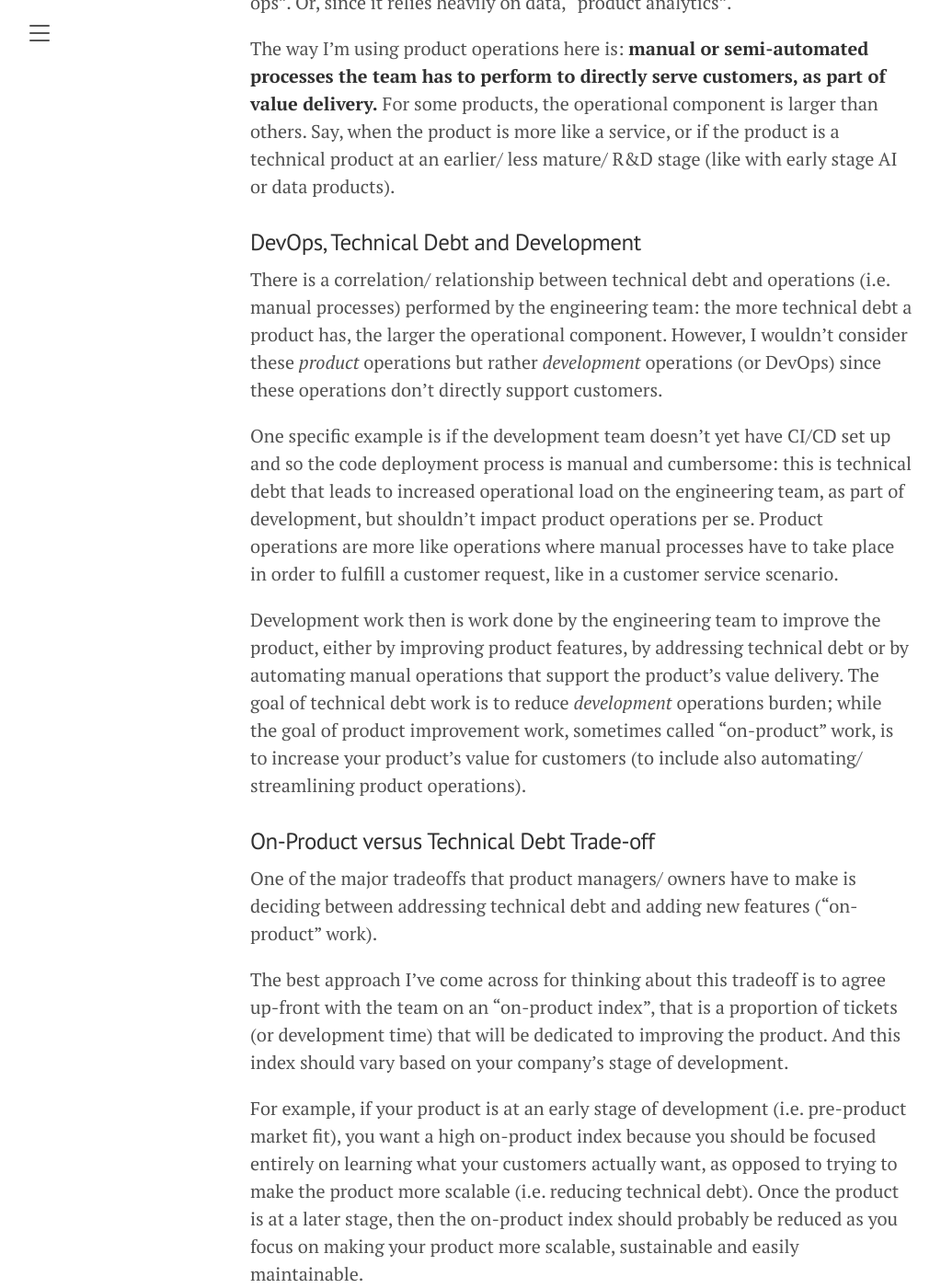
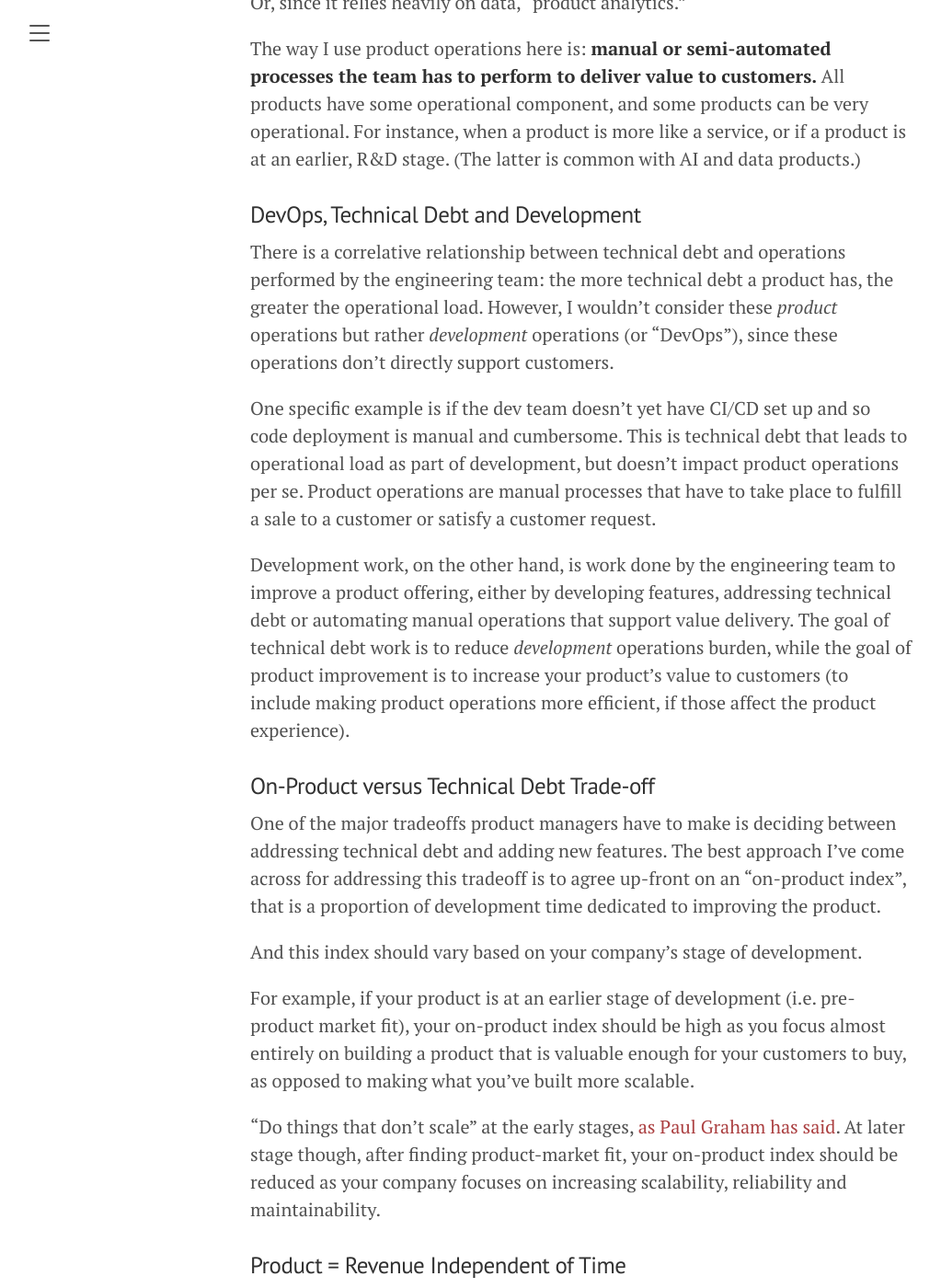
Before and after one commit to tmfarrell/tmfarrell.github.io, a Jekyll site: the page built from _posts/2022-03-24-ops_v_dev.md, in a window 1280 px wide and 1400 px high, scrolled down 502 px. Shown: the whole window at 92% size, without its empty margins (8-1031 px from the left). Built offline with Jekyll 4.4.1, drawn with Linux system fonts in a browser that asks for light colours; some of the changed text lies outside the part shown.

Commit message:
finish proj v prod post

```diff
--- a/_config.yml
+++ b/_config.yml
@@ -1,14 +1,15 @@
 # Setup
-title:               Tim Farrell
-tagline:             'health + engineering'
-description:         'Thoughts on product/ engineering, computation and the coming revolution in human health. <a href="https://twitter.com/tfarrell01">@tfarrell01</a>'
+title:               ''
+tagline:             'engineering + product + health'
+description:         'Thoughts on how technology (engineering/ product) can facilitate the next revolution in human health. <a href="https://twitter.com/tfarrell01">@tfarrell01</a>'
 url:                 https://tmfarrell.github.io
 paginate:            5
 permalink:           pretty
+markdown:            kramdown
 
 # About/contact
 author:
-  name:              Tim Farrell
+  name:              ''
   url:               https://twitter.com/tfarrell01
   email:             tfarrell01@gmail.com
 
@@ -18,4 +19,4 @@
 
 # Custom vars
 version:             0.2.0
-google_analytics_id: #UA-XXXX-Y
+google_analytics_id: G-SSNJPDVYRD
--- a/_includes/head.html
+++ b/_includes/head.html
@@ -5,11 +5,7 @@
   <meta name="viewport" content="width=device-width, initial-scale=1.0, maximum-scale=1">
 
   <title>
-    {% if page.title == "Home" %}
-      {{ site.title }} &middot; {{ site.tagline }}
-    {% else %}
-      {{ page.title }} &middot; {{ site.title }}
-    {% endif %}
+    {{ site.tagline }}
   </title>
 
   {% if page.url and site.baseurl %}
--- a/_layouts/default.html
+++ b/_layouts/default.html
@@ -14,7 +14,9 @@
         <div class="container">
           <h2 class="masthead-title">
             <a href="{{ site.baseurl }}/" title="Home"><b>{{ site.title }}</b></a>
-            &nbsp; &nbsp; <small>{{ site.tagline }}</small>
+            &nbsp; &nbsp; &nbsp; &nbsp; &nbsp; &nbsp; &nbsp; &nbsp; &nbsp; &nbsp; &nbsp;
+            &nbsp; &nbsp; &nbsp; &nbsp; &nbsp; &nbsp; &nbsp; &nbsp; &nbsp; &nbsp; &nbsp;
+            &nbsp; &nbsp; &nbsp; <small>{{ site.tagline }}</small>
           </h2>
         </div>
       </div>
--- a/_posts/2022-03-24-ops_v_dev.md
+++ b/_posts/2022-03-24-ops_v_dev.md
@@ -9,32 +9,34 @@
 
 ### Product Operations
 
-Product operations, or "product ops", has recently been used to describe the "operationalization" of the feedback loop between product, engineering and customer success[[1]](https://www.pendo.io/glossary/product-operations/). I actually think this is, in essence, operationalizing the product management function, so would be better termed "product management ops". Or, since it relies heavily on data, "product analytics".
+Product operations--or "product ops"--has recently been used to describe the operationalizing of feedback between product, engineering and customer success[[1]](https://www.pendo.io/glossary/product-operations/). I actually think this is, in essence, operationalizing the product management function, so would be better termed "product management ops." Or, since it relies heavily on data, "product analytics."
 
-The way I'm using product operations here is: **manual or semi-automated processes the team has to perform to directly serve customers, as part of value delivery.** For some products, the operational component is larger than others. Say, when the product is more like a service, or if the product is a technical product at an earlier/ less mature/ R&D stage (like with early stage AI or data products).
+The way I use product operations here is: **manual or semi-automated processes the team has to perform to deliver value to customers.** All products have some operational component, and some products can be very operational. For instance, when a product is more like a service, or if a product is at an earlier, R&D stage. (The latter is common with AI and data products.)
 
 ### DevOps, Technical Debt and Development
 
-There is a correlation/ relationship between technical debt and operations (i.e. manual processes) performed by the engineering team: the more technical debt a product has, the larger the operational component. However, I wouldn't consider these *product* operations but rather *development* operations (or DevOps) since these operations don't directly support customers.
+There is a correlative relationship between technical debt and operations performed by the engineering team: the more technical debt a product has, the greater the operational load. However, I wouldn't consider these *product* operations but rather *development* operations (or "DevOps"), since these operations don't directly support customers.
 
-One specific example is if the development team doesn't yet have CI/CD set up and so the code deployment process is manual and cumbersome: this is technical debt that leads to increased operational load on the engineering team, as part of development, but shouldn't impact product operations per se. Product operations are more like operations where manual processes have to take place in order to fulfill a customer request, like in a customer service scenario.
+One specific example is if the dev team doesn't yet have CI/CD set up and so code deployment is manual and cumbersome. This is technical debt that leads to operational load as part of development, but doesn't impact product operations per se. Product operations are manual processes that have to take place to fulfill a sale to a customer or satisfy a customer request.
 
-Development work then is work done by the engineering team to improve the product, either by improving product features, by addressing technical debt or by automating manual operations that support the product's value delivery. The goal of technical debt work is to reduce *development* operations burden; while the goal of product improvement work, sometimes called "on-product" work, is to increase your product's value for customers (to include also automating/ streamlining product operations).
+Development work, on the other hand, is work done by the engineering team to improve a product offering, either by developing features, addressing technical debt or automating manual operations that support value delivery. The goal of technical debt work is to reduce *development* operations burden, while the goal of product improvement is to increase your product's value to customers (to include making product operations more efficient, if those affect the product experience).
 
 ### On-Product versus Technical Debt Trade-off
 
-One of the major tradeoffs that product managers/ owners have to make is deciding between addressing technical debt and adding new features ("on-product" work).
+One of the major tradeoffs product managers have to make is deciding between addressing technical debt and adding new features. The best approach I've come across for addressing this tradeoff is to agree up-front on an "on-product index", that is a proportion of development time dedicated to improving the product.
 
-The best approach I've come across for thinking about this tradeoff is to agree up-front with the team on an "on-product index", that is a proportion of tickets (or development time) that will be dedicated to improving the product. And this index should vary based on your company's stage of development.
+And this index should vary based on your company's stage of development.
 
-For example, if your product is at an early stage of development (i.e. pre-product market fit), you want a high on-product index because you should be focused entirely on learning what your customers actually want, as opposed to trying to make the product more scalable (i.e. reducing technical debt). Once the product is at a later stage, then the on-product index should probably be reduced as you focus on making your product more scalable, sustainable and easily maintainable.
+For example, if your product is at an earlier stage of development (i.e. pre-product market fit), your on-product index should be high as you focus almost entirely on building a product that is valuable enough for your customers to buy, as opposed to making what you've built more scalable.
+
+"Do things that don't scale" at the early stages, [as Paul Graham has said](http://paulgraham.com/ds.html). At later stage though, after finding product-market fit, your on-product index should be reduced as your company focuses on increasing scalability, reliability and maintainability.
 
 ### Product = Revenue Independent of Time
 
-For products with more of a *product* operational component, an additonal tradeoff has to be made is: how do we prioritize between product operations versus development (i.e. operating vs improving the product)? Very similar to the technical debt tradeoff, except here operations are directly supporting customers and potential revenue (if the company is at that stage).
+For products with more of a product operations component, an additional tradeoff has to be made: how do we prioritize between product operations versus development, operating versus improving the product? Very similar to the technical debt tradeoff, except here operations  directly support customers and revenue.
 
-The ideal product actually has no product operational component (i.e. is completely automated), since **what you want is a product's revenue to be independent of time**. This is what it means for a product to be truly scalable.
+The ideal product has no product operational component. **What you want is a product's revenue to be independent of engineer time**. [Something that earns money while you sleep.](https://nav.al/rich)
 
-In this framing, the highest priority of the development team should firstly be to automate product operations, so that product revenue can be independent of time, and then secondly to engage in the technical debt tradeoff (which is actually a slightly easier tradeoff to make, since it doesn't directly involve revenue).
+In this framing, the highest priority of an engineer team should be to automate product operations, so revenue can be independent of enginer time. Then secondly to engage in the technical debt tradeoff (which is slightly easier, since it doesn't involve revenue).
 
-If product operations are so high volume/ time-consuming, the team should probably hire a dedicated resource for product operations (who doesn't necessarily have to be an engineer per se, although that would be ideal scenario if possible), treating that as a product operating cost. The goal then should be to eventually redirect those operating costs towards development and product improvements as the level of automation increases.
+If product operations are very high volume/ time-consuming, the team should probably hire a dedicated resource for product operations, treating that as an operating cost. The goal should then be to increase automation until those operating costs eventually get redirected towards product development.
--- /dev/null
+++ b/_posts/2022-08-01-projects_v_products.md
@@ -0,0 +1,120 @@
+---
+layout: post
+title:  "Projects are about Time, Products about Value"
+date:   2022-12-03 08:00
+categories: writing
+---
+
+<style>
+/* Three image containers (use 25% for four, and 50% for two, etc) */
+.column {
+  float: left;
+  width: 33.33%;
+  padding: 5px;
+  padding-left: 50px;
+}
+
+/* Clear floats after image containers */
+.row::after {
+  content: "";
+  clear: both;
+  display: table;
+
+}
+</style>
+
+Project management is often wrongly confused with product management. To be fair, it can be a delicate distinction, and the fact that they both start with _p_ doesn’t help. (Not to mention program management!)
+
+The way I’ve been thinking about the difference recently can be captured by the following, where **\\(J\\)** is a measure of _project_ success and **\\(D\\)** a measure of _product_ success:
+
+$$
+\begin{align*}
+J = \frac{\# tasks}{time}  \\
+\\
+D =  \frac{value}{\# tasks}
+\end{align*}
+$$
+
+
+## Project success \\(\propto\\) 1 / Time
+
+A project can be defined simply as a set of tasks completed by a deadline, or according to a schedule. Usually a project also is something that's been done before, so there's already a sense of tasks required and how long they'll take.
+
+Think of projects like constructing a new home, a very common project where tasks have to be completed in a certain sequence--first the foundation, then the structure, then plumbing, electrical, walls, etc--and there's a target deadline.
+
+<img src="/assets/img/project.png"
+     style="display: block; margin-left: auto; margin-right: auto; width: 75%;" />
+
+In other words, project management is all about managing the execution a set of pre-defined tasks and, in particular, managing _how fast you execute those tasks_. The more ahead of schedule a project is, the better. So project success (**\\(J\\)**) is proportional to \\(\frac{1}{time}\\).
+
+Now, projects often hit delays, where new tasks have to be done to address unforeseen circumstances or correct errors. Or "scope creep" adds more work to the original plan. Or sometimes teams even realize some tasks can be skipped or are "out of scope".
+
+The difference between tasks and time though is that there's usually a high degree of _certainty_ about how many tasks there are (or how many more/ less you need to add/ substract from the project plan). Whereas there's **always** a high degree of _uncertainty_ about how much time any given task will take, and importantly the distribution of completion time is "long-tailed" (i.e. could take much, much longer than expected), especially if they are tasks not expected at the outset. So with every task added, the higher the uncertainty around how long a project will take, and the longer the tail of possible completion times.
+
+So, more completely, projects are mainly about controlling execution speed, but also about making sure to keep the number of tasks constant so to reduce uncertainy around completion time.
+
+Hence **\\(J = \frac{\\# tasks}{time}\\)**.
+
+
+## Product success \\(\propto\\) Value
+
+In contrast, products are goods or services that provide value to customers in a predictable, consistent way _over multiple deliveries_. The purpose of products is also to support the economics of a business over time.
+
+Continuing with the new home construction analogy: a product is not any individual delivered home but the consistent value of all delivered homes. So the components of the product are not deliveries but instead (a) blueprints of the home (design), (b) the construction process (engineering) and (c) the economics of materials, labor and pricing (business). Collectively that's "the product".
+
+<img src="/assets/img/product.png"
+     style="display: block; margin-left: auto; margin-right: auto; width: 75%;" />
+
+Those 3 types of product components can then be mapped one-to-one to the management of products, which is the process of: (a) producing designs that create new types of value for customers (design), (b) developing processes that construct goods or services from those designs on a repeatable, consistent basis (engineering) and (c) ensuring those goods or services have attractive economics (business).
+
+Notice, again, by definition products must perform well _over time_. They don't have deadlines. Instead, they are about providing the most **value to customers over as long as a time as possible**, since the purpose of business is to survive and thrive (i.e. be high value) for as long as possible.
+
+So the higher the value for customers and businesses, the better the product. Product success (**\\(D\\)**) then is more proportional to \\(value\\) than to \\(time\\).
+
+This also implies the most critical question in product development: what tasks must be completed to develop designs, engineering practices and economics that result in the highest value to customers? And generally, the fewer the tasks the better, since means lower cost for the business (better economics) and faster delivery of value (better for customers). So product success is inversely proportional to \\(\\# tasks\\).
+
+Hence **\\(D = \frac{value}{\\# tasks}\\)**.
+
+## **Side Note:** The Space and Dynamics of Valuable Products
+
+Another important aspect about products: the space and dynamics of valuable products and businesses (i.e. markets) closely resemble biological ecosystems.
+
+In existing markets/ ecosystems, successful products can be "fixed" in the population because their "traits" are perfectly suited to their environment, having evolved over many generations (i.e. monopolies). To break into the market, a new product has to have attractive enough traits to win resources and beat out their competition. Similarly, to find or develop an entirely new market means searching the space of available or underutilized resources (demand) that can be traded for value (supply), to form a functioning ecosystem.
+
+In either case, to develop successful new products you have to have an evolutionary/ continuous learning/ growth mindset. It's inherently an iterative process to search ecosystem for a valuable niche that can (a) serve as foothold to growing market share in an existing market, or (b) create a new market entirely.
+
+Importantly, either of these could very well be impossible for the type of product/ business being developed, just like a new organism could be ill-suited for the environment it's being introduced into, or the environment may generally be resource-constrained.
+
+This is depicted nicely in the following figures from the book [The Right It](https://www.amazon.com/Right-Many-Ideas-Yours-Succeed/dp/0062884654/ref=asc_df_0062884654/), where the left shows an environment with no viable "success" space and the right shows the product search successfully finding a valuable niche.
+
+<div class="row">
+  <div class="column">
+    <img src="/assets/img/the_right_it_2.png" />
+  </div>
+  <div class="column">
+    <img src="/assets/img/the_right_it_1.png" />
+  </div>
+ </div>
+
+
+## Shape of Project v Product Management
+
+So hopefully I've convinced you by now that success for projects vs products is very different, and at a fundamental level. This implies that approaches to project and product management should vary just as differently. To re-iterate, projects are one-off deliveries on a deadline, products are packages of value deliveried consistently over time.
+
+Thus the principles of project management involve schedules, operations, information flow and urgency. So project processes should be linear, like a tree, with value being delivered at the end. Think: Gantt charts.
+
+<img src="/assets/img/project_shape.png"
+     style="display: block; margin-left: auto; margin-right: auto; width: 75%;" />
+
+The principles of product management, on the other hand, involve experimentation, iteration, feedback loops and importance over urgency. Product processes should be cyclic, iterative, high leverage and focused on constant improvement, with increasing levels of value being achieved at each iteration. Think: cycles of learning.
+
+<img src="/assets/img/product_shape.png"
+     style="display: block; margin-left: auto; margin-right: auto; width: 75%;" />
+
+## Project or Product?
+
+So next time there’s some confusion around whether something is a project or a product, ask yourself: is the primary concern **time** or **value**?
+
+If **time** is the primary objective, especially if the set of tasks to be executed is predefined, you should approach it linearly.
+
+If the primary concern is **value**, think about cyclic iteration working towards getting to consistent, ideally permenant, value delivered to customers.
```
Also changed, not shown: other parts of _includes/head.html (+7 -0 lines).
